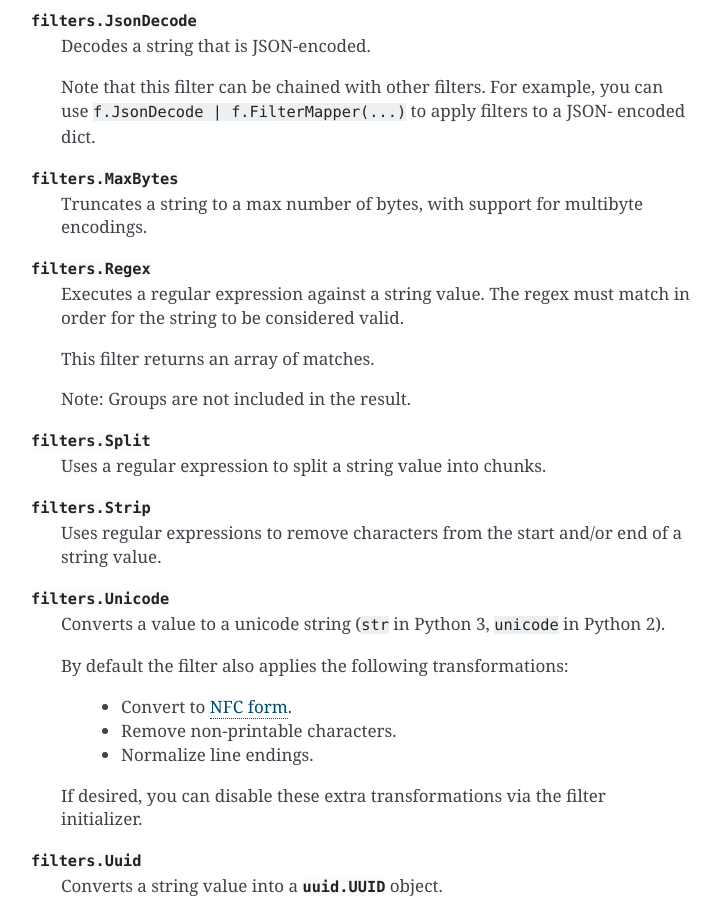
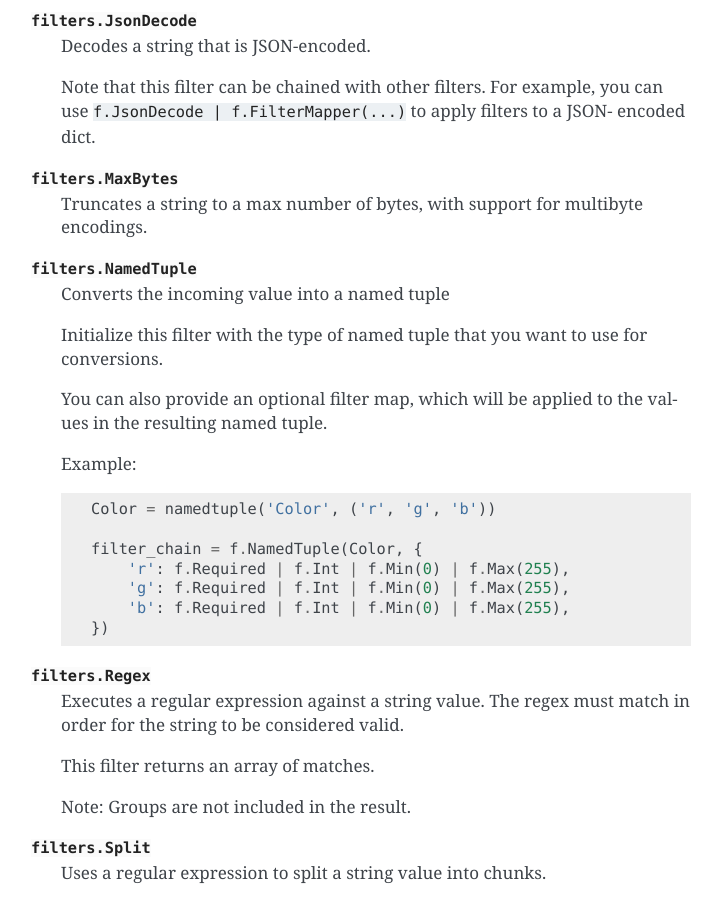
Before and after one commit to lenddoefl/filters, a Sphinx documentation site: the page built from docs/filters_list.rst, in a window 1280 px wide and 900 px high, scrolled down 1380 px. Shown: the whole window, without its empty margins (389-1111 px from the left). Built offline with Sphinx 7.4.7, drawn with Linux system fonts in a browser that asks for light colours.

Commit message:
[#35] Added docs for `NamedTuple`.

```diff
--- a/docs/filters_list.rst
+++ b/docs/filters_list.rst
@@ -74,6 +74,27 @@ string filters only accept unicode strings, unless otherwise noted.
 :py:class:`filters.MaxBytes`
    Truncates a string to a max number of bytes, with support for multibyte
    encodings.
+
+:py:class:`filters.NamedTuple`
+   Converts the incoming value into a named tuple
+
+   Initialize this filter with the type of named tuple that you want to use for
+   conversions.
+
+   You can also provide an optional filter map, which will be applied to the
+   values in the resulting named tuple.
+
+   Example:
+
+   .. code-block:: python
+
+      Color = namedtuple('Color', ('r', 'g', 'b'))
+
+      filter_chain = f.NamedTuple(Color, {
+          'r': f.Required | f.Int | f.Min(0) | f.Max(255),
+          'g': f.Required | f.Int | f.Min(0) | f.Max(255),
+          'b': f.Required | f.Int | f.Min(0) | f.Max(255),
+      })
 
 :py:class:`filters.Regex`
    Executes a regular expression against a string value.  The regex must match
```
